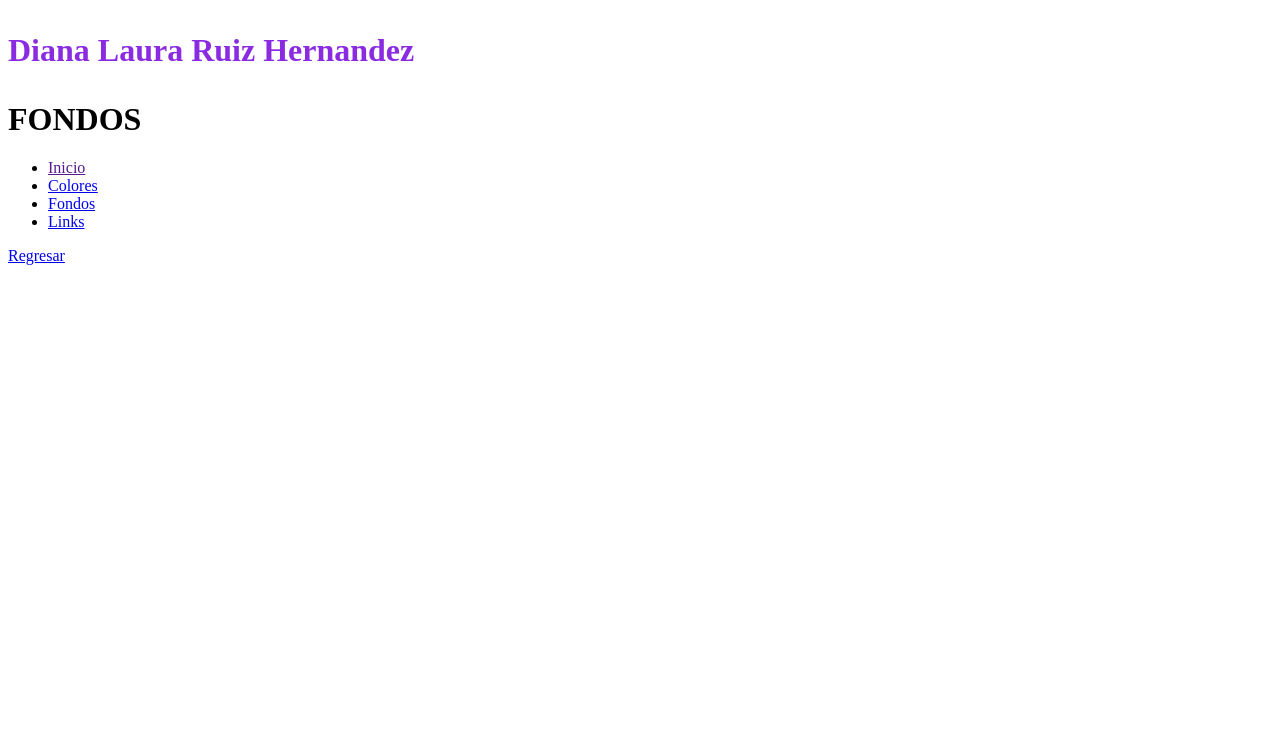
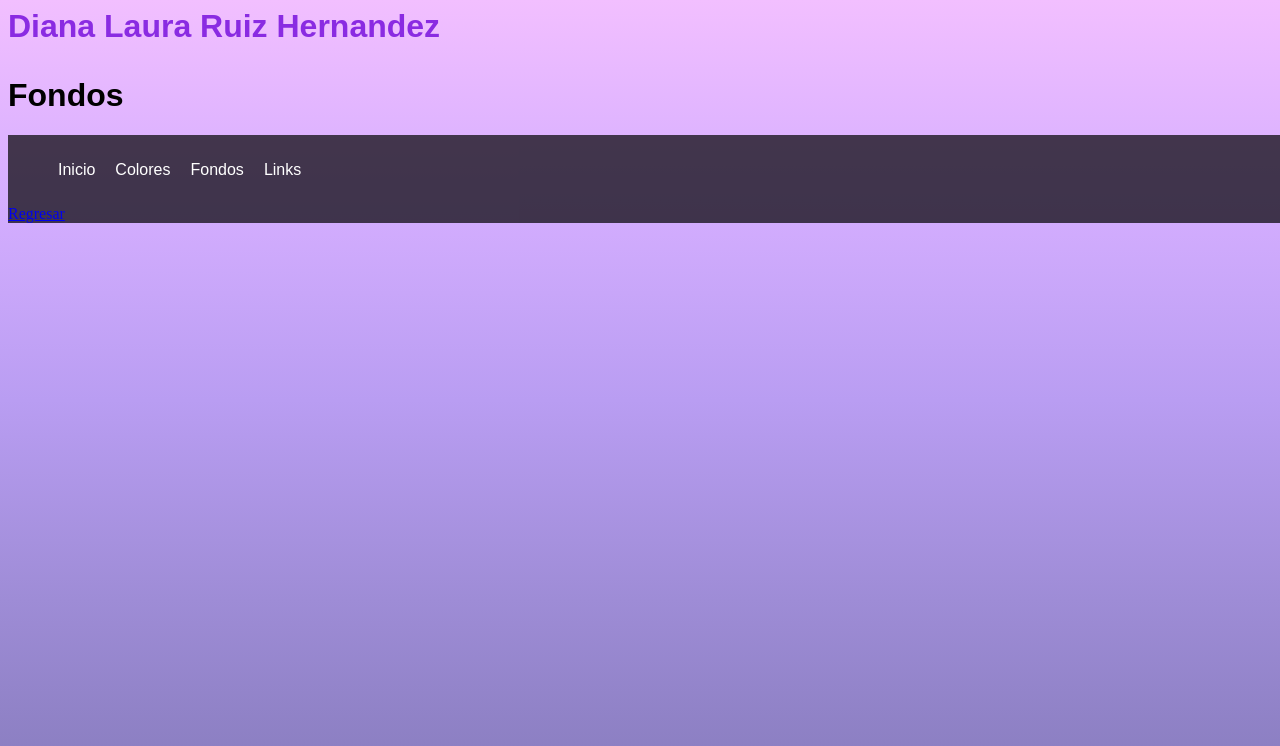
Before and after one commit to DianaTIADSM/29092022, a plain HTML site: page fondos.html in a window 1280 px wide. Drawn offline with Linux system fonts and the light colour scheme.

Commit message:
actualice colores

```diff
--- a/estilo1.css
+++ b/estilo1.css
@@ -1,13 +1,21 @@
-body{
+body {
   background-image: linear-gradient(180deg, #f2bfff 0, #d5aeff 25%, #b99df2 50%, #9e8cd6 75%, #867bbc 100%);
 
 }
 
+p {
+  font-family: Arial, sans-serif;
+}
+
 header {
-    background: rgba(0,0,0,0.7);
+  background: rgba(0, 0, 0, 0.7);
   width: 100%;
   position: fixed;
   z-index: 100;
+}
+
+h1 {
+  font-family: Arial, sans-serif;
 }
 
 nav {
@@ -24,23 +32,25 @@ header {
   font-family: Arial, sans-serif;
   font-size: 16px;
 }
+
 nav ul li a {
   display: block;
   padding: 10px;
   color: #fff;
   text-decoration: none;
 }
+
 nav ul li:hover {
   background: #9F81D1;
 }
 
-  ul.horizontal{
-    margin:0;
-    padding:0;
+ul.horizontal {
+  margin: 0;
+  padding: 0;
 }
 
-    ul.horizontal li{
-        display:block;
-        float:left;
-        padding:0 10px;
+ul.horizontal li {
+  display: block;
+  float: left;
+  padding: 0 10px;
 }
--- a/fondos.html
+++ b/fondos.html
@@ -1,21 +1,23 @@
-<!DOCTYPE html>
+<DOCTYPE html>
     <html lang="en">
 
     <head>
         <meta charset="UTF-8">
         <meta http-equiv="X-UA-Compatible" content="IE=edge">
         <meta name="viewport" content="width=device-width, initial-scale=1.0">
-    <title>Document</title>
+        <title>fondos</title>
+        <link rel="stylesheet" href="estilo1.css">
     </head>
 
     <body>
 
-</body>
         <h1>
             <p style="color: blueviolet;" font-family="Brush Script MT" style="font-size:10px">Diana Laura Ruiz
                 Hernandez</p>
         </h1>
-<h1>FONDOS</h1>
+
+        <h1>Fondos</h1>
+        <header>
             <nav>
                 <ul>
                     <li><a href="">Inicio</a></li>
@@ -25,5 +27,7 @@
                 </ul>
             </nav>
             <a href="index.html">Regresar</a>
+        </header>
+    </body>
 
     </html>
```
Also changed, not shown: colores.html (+5 -3 lines), index.html (+1 -1 lines), links.html (+4 -2 lines). Lines whose indentation alone changed are shown as unchanged.
